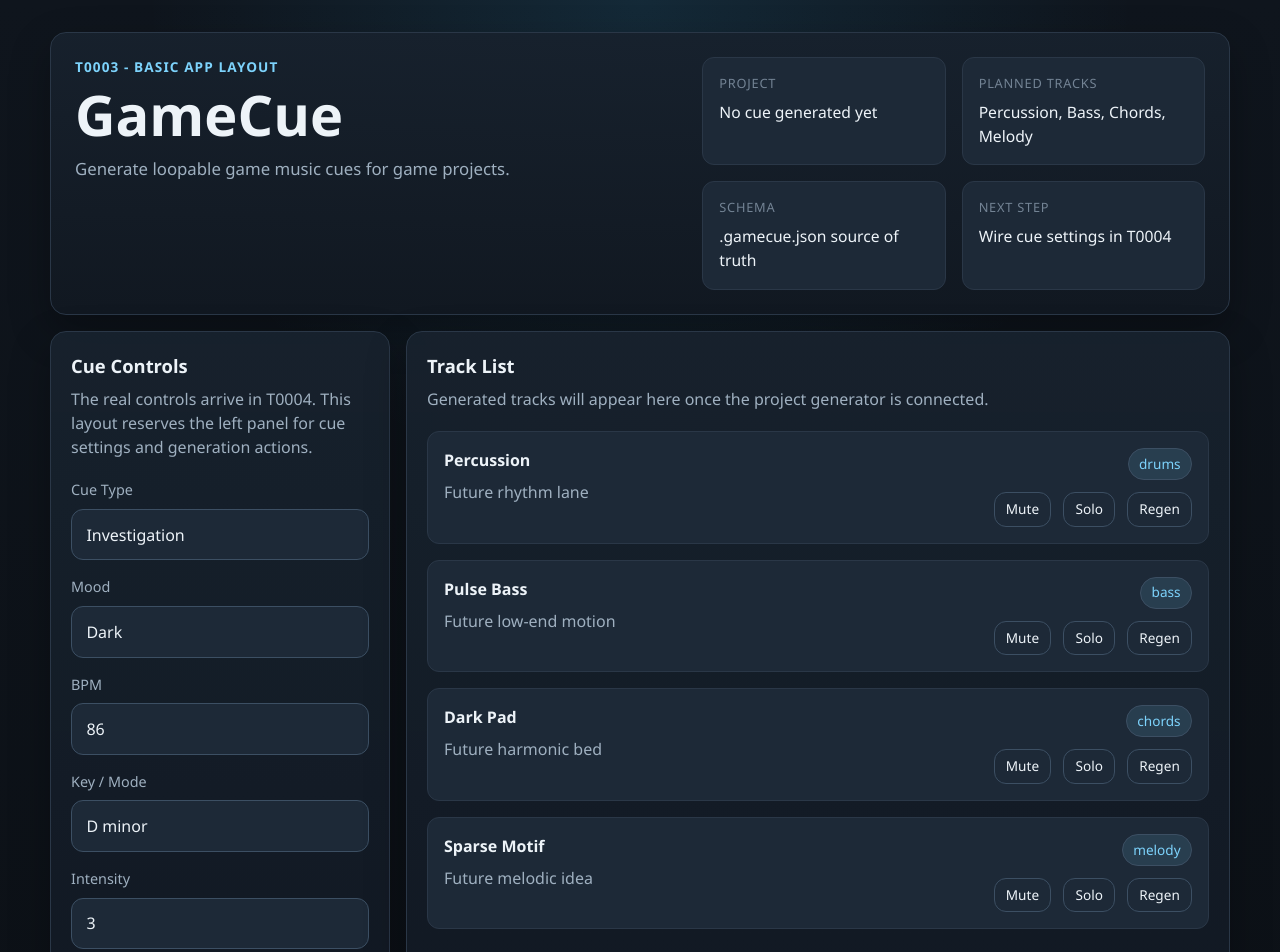
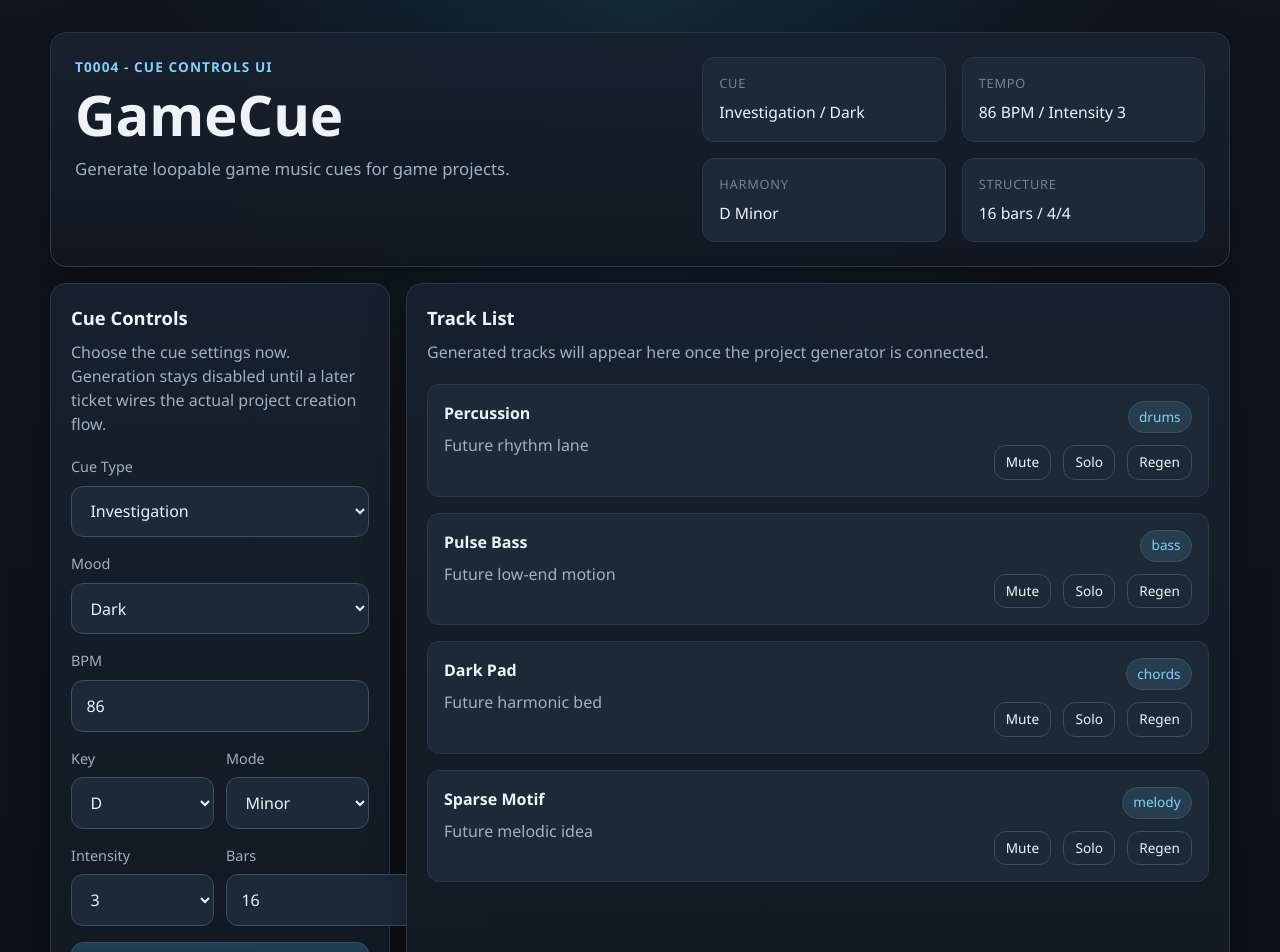
Before and after one commit to mattcj7/GameCue, a React (Vite) app: page / in a window 1280 px wide. Shown: the top 952 px of the page. Built offline with nearby package versions, Linux system fonts and the light colour scheme.

Commit message:
T0004: add cue controls UI

```diff
--- a/src/app/App.tsx
+++ b/src/app/App.tsx
@@ -1,24 +1,50 @@
+import { useState } from "react";
+import type { CueSettings } from "../core/model";
+import { timeSignatures } from "../core/model";
 import { CueControls } from "../ui/controls/CueControls";
 import { TransportControls } from "../ui/controls/TransportControls";
 import { ProjectSummary } from "../ui/project/ProjectSummary";
 import { SaveLoadPanel } from "../ui/project/SaveLoadPanel";
 import { TrackList } from "../ui/tracks/TrackList";
 
+const defaultCueSettings: CueSettings = {
+  type: "investigation",
+  mood: "dark",
+  bpm: 86,
+  key: "D",
+  mode: "minor",
+  intensity: 3,
+  bars: 16,
+  timeSignature: timeSignatures[0],
+};
+
 function App() {
+  const [cueSettings, setCueSettings] = useState<CueSettings>(defaultCueSettings);
+
+  const handleCueSettingChange = <Field extends keyof CueSettings>(
+    field: Field,
+    value: CueSettings[Field],
+  ) => {
+    setCueSettings((currentSettings) => ({
+      ...currentSettings,
+      [field]: value,
+    }));
+  };
+
   return (
     <main className="app-shell">
       <header className="panel app-header">
         <div className="app-header-copy">
-          <p className="eyebrow">T0003 - Basic App Layout</p>
+          <p className="eyebrow">T0004 - Cue Controls UI</p>
           <h1>GameCue</h1>
           <p className="tagline">Generate loopable game music cues for game projects.</p>
         </div>
-        <ProjectSummary />
+        <ProjectSummary settings={cueSettings} />
       </header>
 
       <section className="workspace-grid" aria-label="GameCue workspace layout">
         <aside className="panel side-panel">
-          <CueControls />
+          <CueControls settings={cueSettings} onSettingChange={handleCueSettingChange} />
         </aside>
 
         <section className="panel main-panel">
--- a/src/app/styles.css
+++ b/src/app/styles.css
@@ -166,7 +166,7 @@ textarea {
   color: var(--color-text-muted);
 }
 
-.placeholder-form {
+.cue-controls-form {
   display: grid;
   gap: var(--space-4);
 }
@@ -174,6 +174,12 @@ textarea {
 .field {
   display: grid;
   gap: var(--space-2);
+}
+
+.field-row {
+  display: grid;
+  grid-template-columns: repeat(2, minmax(0, 1fr));
+  gap: var(--space-3);
 }
 
 .field-label {
@@ -192,6 +198,12 @@ textarea {
 
 .field-input {
   padding: 0.8rem 0.9rem;
+}
+
+.field-note {
+  margin: 0;
+  color: var(--color-text-subtle);
+  font-size: 0.9rem;
 }
 
 .field-input:disabled,
@@ -300,4 +312,8 @@ textarea {
   .track-meta {
     justify-items: start;
   }
+
+  .field-row {
+    grid-template-columns: 1fr;
+  }
 }
--- a/src/ui/controls/CueControls.tsx
+++ b/src/ui/controls/CueControls.tsx
@@ -1,31 +1,41 @@
-const placeholderFields = [
-  {
-    label: "Cue Type",
-    value: "Investigation",
-  },
-  {
-    label: "Mood",
-    value: "Dark",
-  },
-  {
-    label: "BPM",
-    value: "86",
-  },
-  {
-    label: "Key / Mode",
-    value: "D minor",
-  },
-  {
-    label: "Intensity",
-    value: "3",
-  },
-  {
-    label: "Bars",
-    value: "16",
-  },
-] as const;
+import type { CueSettings } from "../../core/model";
+import { cueModes, cueTypes, moods } from "../../core/model";
 
-export function CueControls() {
+const keyOptions = ["C", "C#", "D", "D#", "E", "F", "F#", "G", "G#", "A", "A#", "B"] as const;
+const intensityOptions = [1, 2, 3, 4, 5] as const;
+
+export interface CueControlsProps {
+  settings: CueSettings;
+  onSettingChange: <Field extends keyof CueSettings>(
+    field: Field,
+    value: CueSettings[Field],
+  ) => void;
+}
+
+function formatOptionLabel(value: string): string {
+  return value
+    .split("_")
+    .map((segment) => segment.charAt(0).toUpperCase() + segment.slice(1))
+    .join(" ");
+}
+
+export function CueControls({ settings, onSettingChange }: CueControlsProps) {
+  const handleBpmChange = (value: string) => {
+    const nextBpm = Number.parseInt(value, 10);
+
+    if (!Number.isNaN(nextBpm)) {
+      onSettingChange("bpm", nextBpm);
+    }
+  };
+
+  const handleBarsChange = (value: string) => {
+    const nextBars = Number.parseInt(value, 10);
+
+    if (!Number.isNaN(nextBars)) {
+      onSettingChange("bars", nextBars);
+    }
+  };
+
   return (
     <section aria-labelledby="cue-controls-title">
       <div className="panel-header">
@@ -33,29 +43,126 @@ export function CueControls() {
           Cue Controls
         </h2>
         <p className="panel-description">
-          The real controls arrive in T0004. This layout reserves the left panel for cue settings
-          and generation actions.
+          Choose the cue settings now. Generation stays disabled until a later ticket wires the
+          actual project creation flow.
         </p>
       </div>
 
-      <form className="placeholder-form">
-        {placeholderFields.map((field) => (
-          <label key={field.label} className="field">
-            <span className="field-label">{field.label}</span>
+      <form className="cue-controls-form">
+        <label className="field">
+          <span className="field-label">Cue Type</span>
+          <select
+            className="field-input"
+            value={settings.type}
+            onChange={(event) => onSettingChange("type", event.target.value as CueSettings["type"])}
+          >
+            {cueTypes.map((cueType) => (
+              <option key={cueType} value={cueType}>
+                {formatOptionLabel(cueType)}
+              </option>
+            ))}
+          </select>
+        </label>
+
+        <label className="field">
+          <span className="field-label">Mood</span>
+          <select
+            className="field-input"
+            value={settings.mood}
+            onChange={(event) => onSettingChange("mood", event.target.value as CueSettings["mood"])}
+          >
+            {moods.map((mood) => (
+              <option key={mood} value={mood}>
+                {formatOptionLabel(mood)}
+              </option>
+            ))}
+          </select>
+        </label>
+
+        <label className="field">
+          <span className="field-label">BPM</span>
+          <input
+            className="field-input"
+            type="number"
+            min={40}
+            max={220}
+            step={1}
+            value={settings.bpm}
+            onChange={(event) => handleBpmChange(event.target.value)}
+          />
+        </label>
+
+        <div className="field-row">
+          <label className="field">
+            <span className="field-label">Key</span>
+            <select
+              className="field-input"
+              value={settings.key}
+              onChange={(event) => onSettingChange("key", event.target.value)}
+            >
+              {keyOptions.map((keyOption) => (
+                <option key={keyOption} value={keyOption}>
+                  {keyOption}
+                </option>
+              ))}
+            </select>
+          </label>
+
+          <label className="field">
+            <span className="field-label">Mode</span>
+            <select
+              className="field-input"
+              value={settings.mode}
+              onChange={(event) => onSettingChange("mode", event.target.value as CueSettings["mode"])}
+            >
+              {cueModes.map((mode) => (
+                <option key={mode} value={mode}>
+                  {formatOptionLabel(mode)}
+                </option>
+              ))}
+            </select>
+          </label>
+        </div>
+
+        <div className="field-row">
+          <label className="field">
+            <span className="field-label">Intensity</span>
+            <select
+              className="field-input"
+              value={settings.intensity}
+              onChange={(event) =>
+                onSettingChange("intensity", Number.parseInt(event.target.value, 10) as CueSettings["intensity"])
+              }
+            >
+              {intensityOptions.map((intensity) => (
+                <option key={intensity} value={intensity}>
+                  {intensity}
+                </option>
+              ))}
+            </select>
+          </label>
+
+          <label className="field">
+            <span className="field-label">Bars</span>
             <input
               className="field-input"
-              type="text"
-              value={field.value}
-              disabled
-              readOnly
-              aria-label={field.label}
+              type="number"
+              min={1}
+              step={1}
+              value={settings.bars}
+              onChange={(event) => handleBarsChange(event.target.value)}
             />
           </label>
-        ))}
+        </div>
 
         <button type="button" className="placeholder-button primary-button" disabled>
           Generate Cue
         </button>
+
+        <p className="field-note">
+          Time signature is fixed at {settings.timeSignature} for now. Generation and playback
+          remain placeholder-only in this ticket.
+        </p>
       </form>
     </section>
   );
--- a/src/ui/project/ProjectSummary.tsx
+++ b/src/ui/project/ProjectSummary.tsx
@@ -1,23 +1,36 @@
+import type { CueSettings } from "../../core/model";
+
+export interface ProjectSummaryProps {
+  settings: CueSettings;
+}
+
+function formatOptionLabel(value: string): string {
+  return value
+    .split("_")
+    .map((segment) => segment.charAt(0).toUpperCase() + segment.slice(1))
+    .join(" ");
+}
+
+export function ProjectSummary({ settings }: ProjectSummaryProps) {
   const summaryItems = [
     {
-    label: "Project",
-    value: "No cue generated yet",
+      label: "Cue",
+      value: `${formatOptionLabel(settings.type)} / ${formatOptionLabel(settings.mood)}`,
     },
     {
-    label: "Planned Tracks",
-    value: "Percussion, Bass, Chords, Melody",
+      label: "Tempo",
+      value: `${settings.bpm} BPM / Intensity ${settings.intensity}`,
     },
     {
-    label: "Schema",
-    value: ".gamecue.json source of truth",
+      label: "Harmony",
+      value: `${settings.key} ${formatOptionLabel(settings.mode)}`,
     },
     {
-    label: "Next Step",
-    value: "Wire cue settings in T0004",
+      label: "Structure",
+      value: `${settings.bars} bars / ${settings.timeSignature}`,
     },
   ] as const;
 
-export function ProjectSummary() {
   return (
     <section className="summary-grid" aria-label="Project summary">
       {summaryItems.map((item) => (
```
Also changed, not shown: 1 other file (tests, documents, lock files or other folders). Lines whose indentation alone changed are shown as unchanged.
